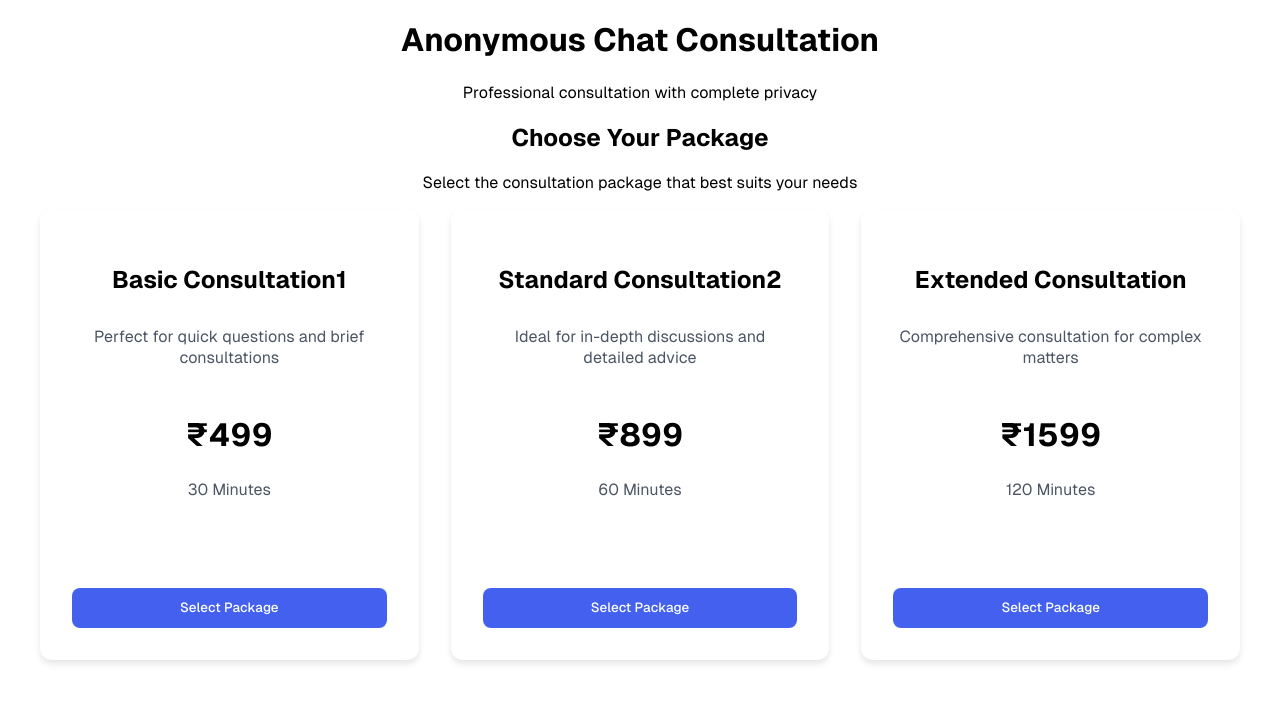
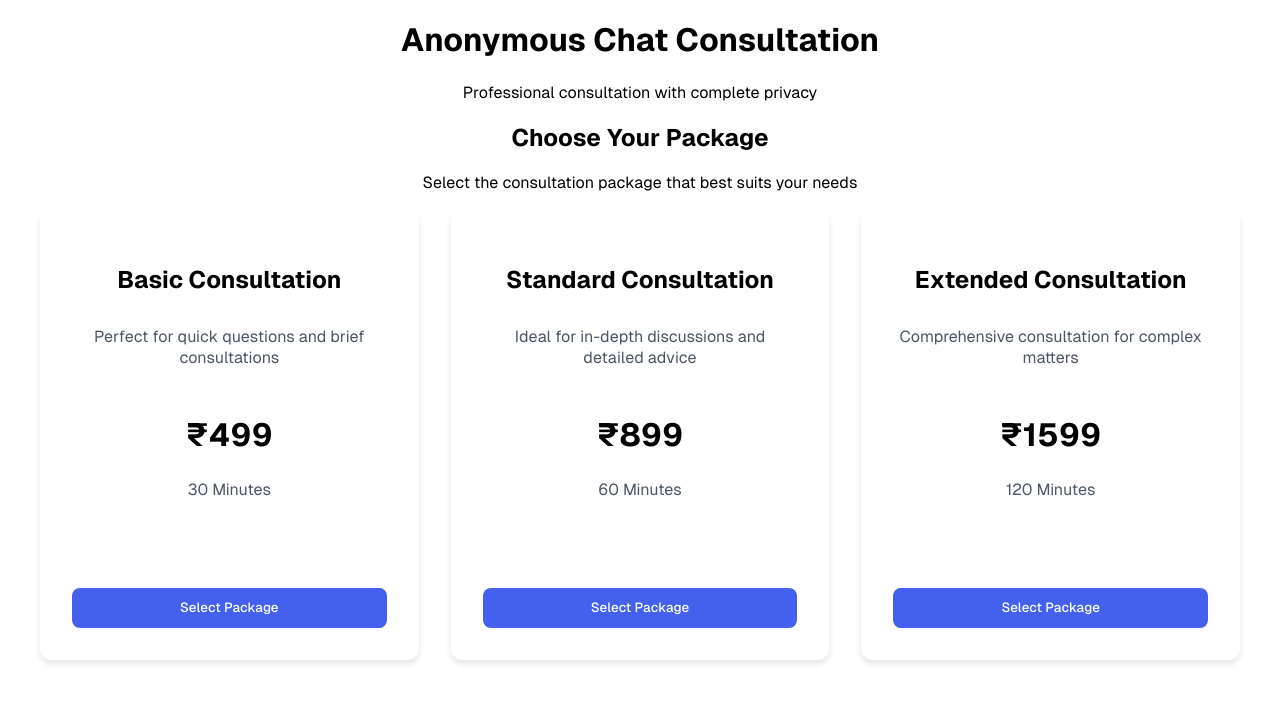
Before and after one commit to gijojohn/chatConsultation, a Next.js app: page / in a window 1280 px wide. Shown: the top 702 px of the page. Built offline with nearby package versions, Linux system fonts and the light colour scheme.

Commit message:
ui card title changes 1

```diff
--- a/src/components/packages-section.tsx
+++ b/src/components/packages-section.tsx
@@ -6,14 +6,14 @@ import React from 'react';
 const PACKAGES = [
   {
     id: 1,
-    title: 'Basic Consultation1',
+    title: 'Basic Consultation',
     description: 'Perfect for quick questions and brief consultations',
     price: 499,
     duration: '30 Minutes',
   },
   {
     id: 2,
-    title: 'Standard Consultation2',
+    title: 'Standard Consultation',
     description: 'Ideal for in-depth discussions and detailed advice',
     price: 899,
     duration: '60 Minutes',
```
